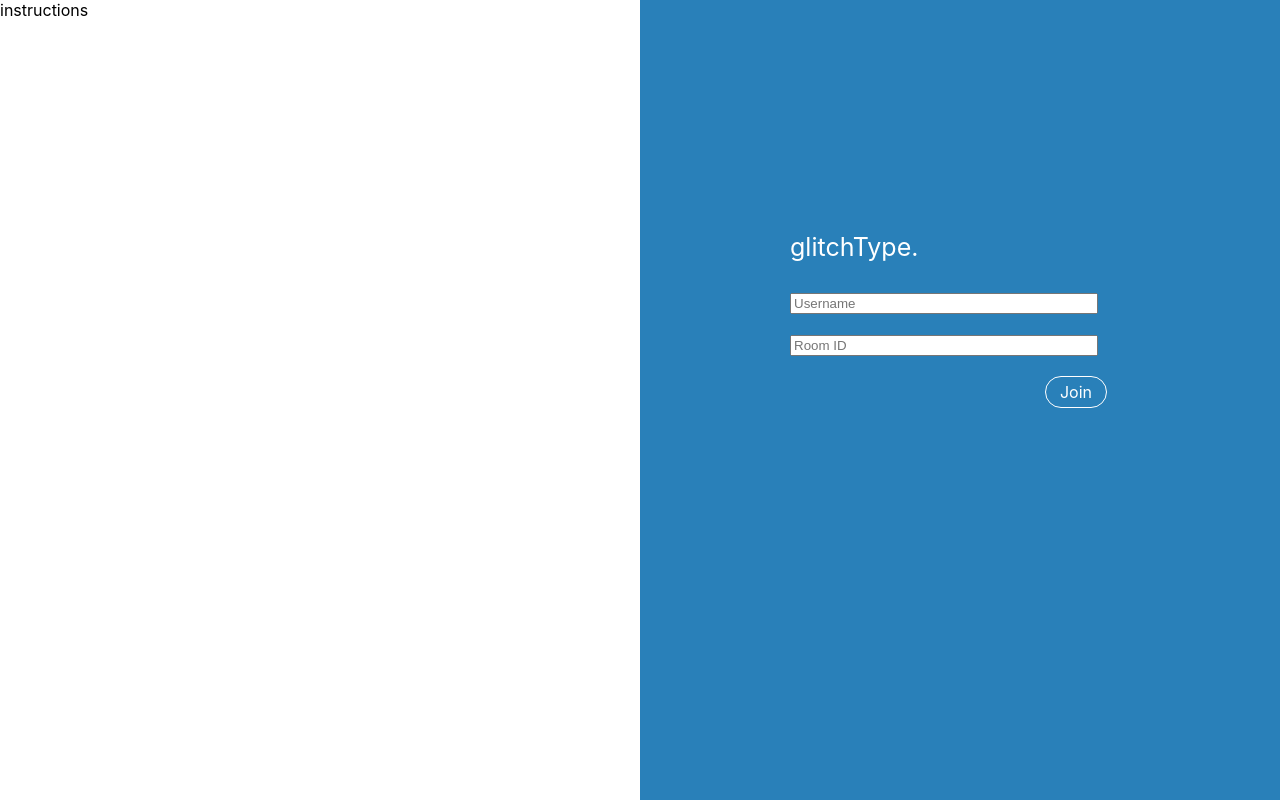
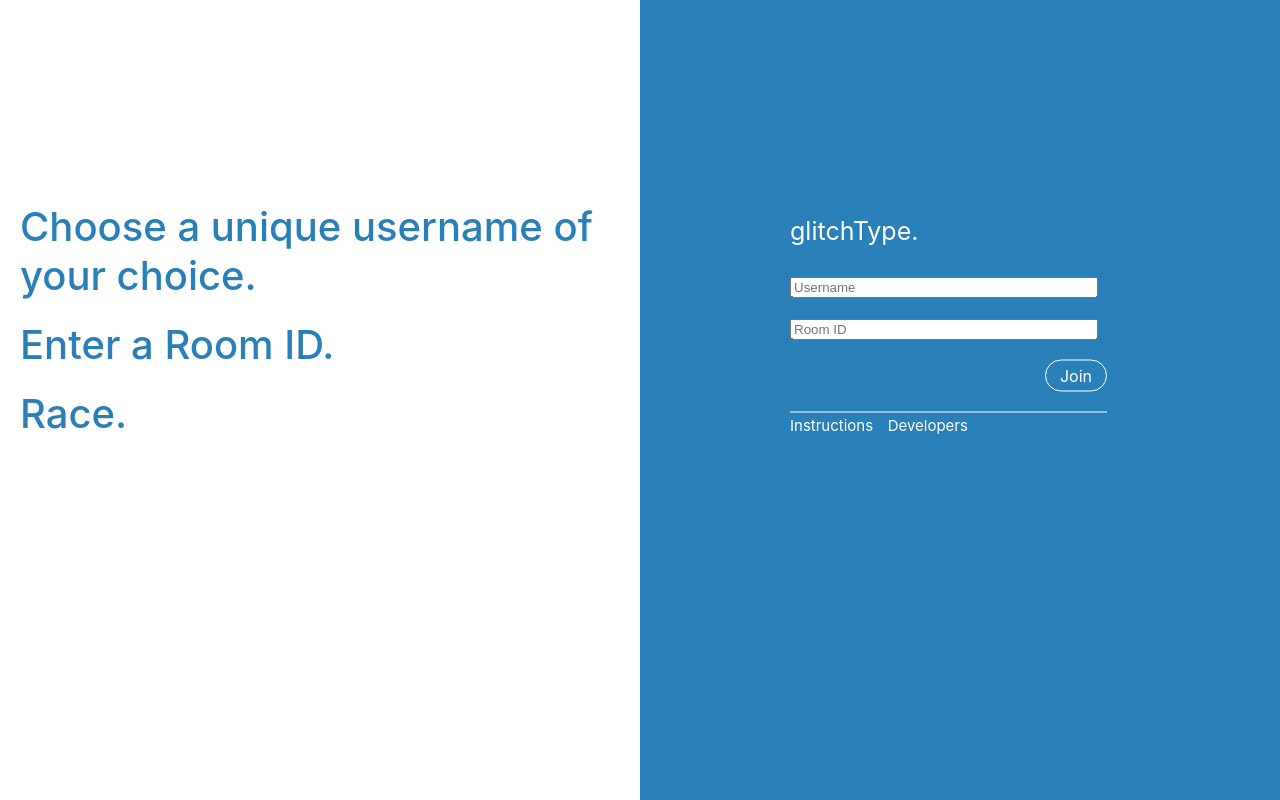
Before and after one commit to dush-t/glitchType, a React (Create React App) app in the folder glitch_type_client/: page / in a window 1280 px wide. Built offline with nearby package versions, Linux system fonts and the light colour scheme.

Commit message:
Add instructions to auth screen

```diff
--- a/glitch_type_client/src/components/AuthScreen/AuthForm/AuthForm.js
+++ b/glitch_type_client/src/components/AuthScreen/AuthForm/AuthForm.js
@@ -9,6 +9,9 @@ const authForm = (props) => {
             <input placeholder={'Username'}></input>
             <input placeholder={'Room ID'}></input>
             <div className={classes.JoinButton}>Join</div>
+            <div className={classes.BottomLinkContainer}>
+                <span className={classes.BottomLink}>Instructions</span> <span className={classes.BottomLink}>Developers</span>
+            </div>
         </div>
     )
 }
--- a/glitch_type_client/src/components/AuthScreen/AuthForm/AuthForm.module.css
+++ b/glitch_type_client/src/components/AuthScreen/AuthForm/AuthForm.module.css
@@ -42,4 +42,25 @@
     color: #2980b9;
 }
 
+.BottomLinkContainer {
+    width: 317px;
+    margin-top: 20px;
+    border-top: 0.1px solid white;
+    padding-top: 2px;
+}
+
+.BottomLink {
+    color: white;
+    font-size: 15px;
+}
+
+.BottomLink:first-child {
+    margin-right: 10px;
+}
+
+.BottomLink:hover {
+    cursor: pointer;
+    text-decoration: underline;
+}
+
 /* #2980b9; */
--- a/glitch_type_client/src/components/AuthScreen/AuthScreen.js
+++ b/glitch_type_client/src/components/AuthScreen/AuthScreen.js
@@ -1,6 +1,7 @@
 import React, { Component } from 'react'
 
 import AuthForm from './AuthForm/AuthForm'
+import Instruction from './Instruction/Instruction'
 import Aux from '../../hoc/Aux/Aux'
 
 import classes from './AuthScreen.module.css'
@@ -9,7 +10,11 @@ const authScreen = (props) => {
     return (
         <Aux>
             <div className={classes.InstructionContainer}>
-                instructions
+                <div className={classes.Instructions}>
+                    <Instruction content={"Choose a unique username of your choice."} />
+                    <Instruction content={"Enter a Room ID."} />
+                    <Instruction content={"Race."} />
+                </div>
             </div>
             <div className={classes.FormContainer}>
                 <AuthForm />
--- a/glitch_type_client/src/components/AuthScreen/AuthScreen.module.css
+++ b/glitch_type_client/src/components/AuthScreen/AuthScreen.module.css
@@ -15,3 +15,13 @@
     height: 100%;
     /* background-color: red; */
 }
+
+.Instructions {
+    position: relative;
+    margin: auto;
+    margin-top: 50%;
+    transform: translateY(-50%);
+    /* background-color: red; */
+    /* border: 1px solid black; */
+    width: 600px;
+}
--- /dev/null
+++ b/glitch_type_client/src/components/AuthScreen/Instruction/Instruction.js
@@ -0,0 +1,13 @@
+import React from 'react'
+
+import classes from './Instruction.module.css'
+
+const instruction = (props) => {
+    return (
+        <div className={classes.Instruction}>
+            {props.content}
+        </div>
+    )
+}
+
+export default instruction
--- /dev/null
+++ b/glitch_type_client/src/components/AuthScreen/Instruction/Instruction.module.css
@@ -0,0 +1,6 @@
+.Instruction {
+    padding: 10px 0px;
+    font-size: 40px;
+    font-weight: 500;
+    color: #2980b9;
+}
```
